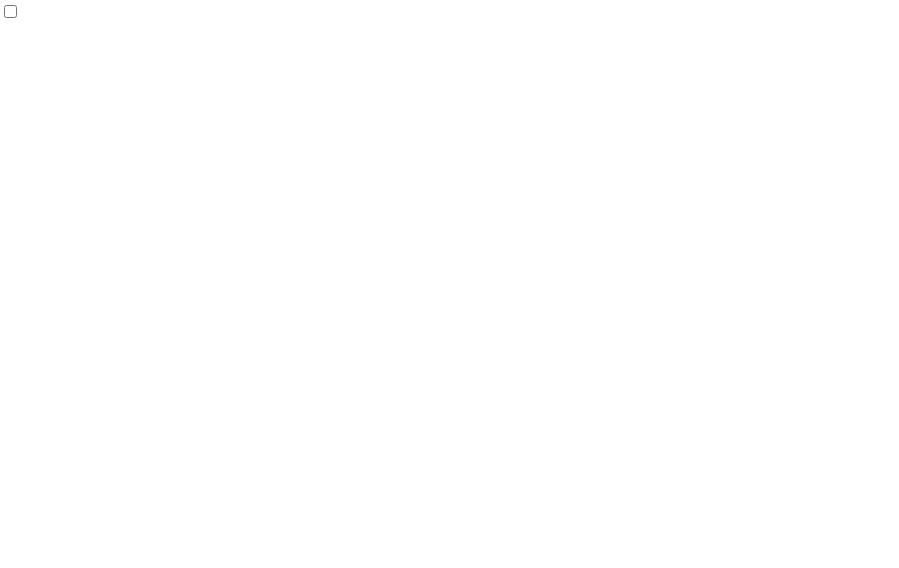
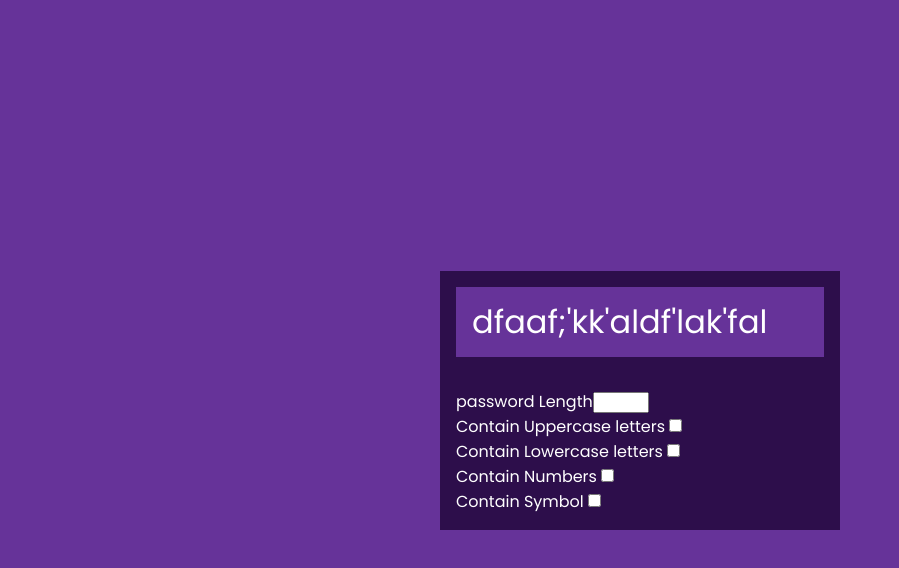
Before and after one commit to aaron-might/passWord_gen, a plain HTML site: page index.html in a window 1280 px wide. Shown: the whole page, without its empty margins (0-899 px from the left). Drawn offline with Linux system fonts and the light colour scheme.

Commit message:
style the button

```diff
--- a/index.html
+++ b/index.html
@@ -1,5 +1,6 @@
 <!DOCTYPE html>
 <html lang="en">
+
 <head>
     <meta charset="UTF-8" />
     <meta name="viewport" content="width=device-width, initial-scale=1.0" />
@@ -7,16 +8,30 @@
     <link rel="stylesheet" href="style.css" />
     <script src="script.js" defer></script>
 </head>
+
 <body>
     <div class="pw-container">
         <div class="pw-header">
-            <div class="pw"></div>
+            <div class="pw">dfaaf;'kk'aldf'lak'fal<button>Copy</button></div>
         </div>
         <div class="pw-body">
             <div class="form-control">
-                <label for=""></label><input type="checkbox">
+                <label for="len">password Length</label><input id="len" type="number" min="4" max="40"/>
+            </div>
+            <div class="form-control">
+                <label for="upper">Contain Uppercase letters</label><input id="upper" type="checkbox">
+            </div>
+            <div class="form-control">
+                <label for="lower">Contain Lowercase letters</label><input id="lower" type="checkbox">
+            </div>
+            <div class="form-control">
+                <label for="number">Contain Numbers</label><input id="number" type="checkbox">
+            </div>
+            <div class="form-control">
+                <label for="symbol">Contain Symbol</label><input id="symbol" type="checkbox">
             </div>
         </div>
     </div>
 </body>
+
 </html>
--- a/style.css
+++ b/style.css
@@ -5,6 +5,51 @@
 }
 
 body {
+    background-color: rebeccapurple;
+    color: white;
+    display: flex;
+    align-items: center;
+    justify-content: center;
     font-family: "Poppins", sans-serif;
     margin: 0;
+    min-height:100vh;
 }
+.pw-container {
+    background-color: rgb(45, 14, 75);
+    width: 400px;
+}
+.pw-header {
+    padding: 1rem;
+}
+.pw {
+    background-color: rebeccapurple;
+    display: flex;
+    align-items: center;
+    font-size:2rem;
+    height:70px;
+    width: 100%;
+    position: relative;
+    padding: 1rem;
+}
+.pw button {
+    background-color: white;
+    color: rgb(83, 61, 104);
+    border: none;
+    cursor:pointer;
+    padding: 0.25rem;
+    font-family: inherit;
+    position:absolute;
+    top: 0;
+    right:0;
+    transform: translate(0, -80%);
+    transition:opacity 0.3s ease-in-out;
+    opacity: 0;
+}
+
+.pw:hover button{
+    opacity: 1;
+
+}
+.pw-body {
+    padding: 1rem;
+}
```
Lines whose indentation alone changed are shown as unchanged.
